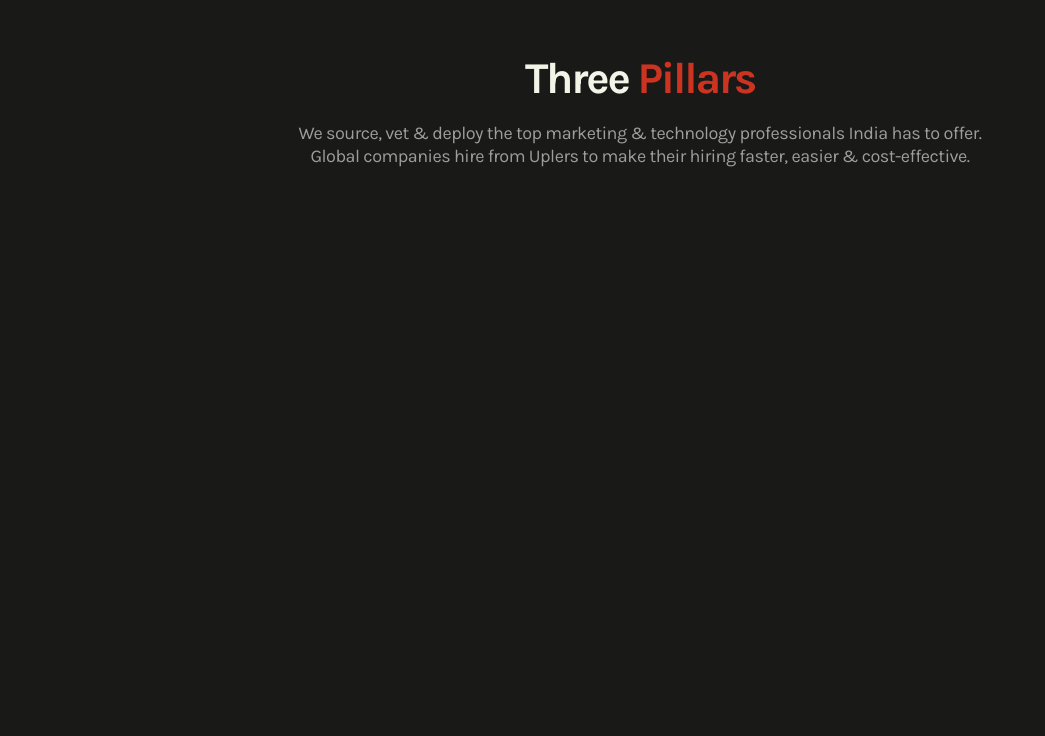
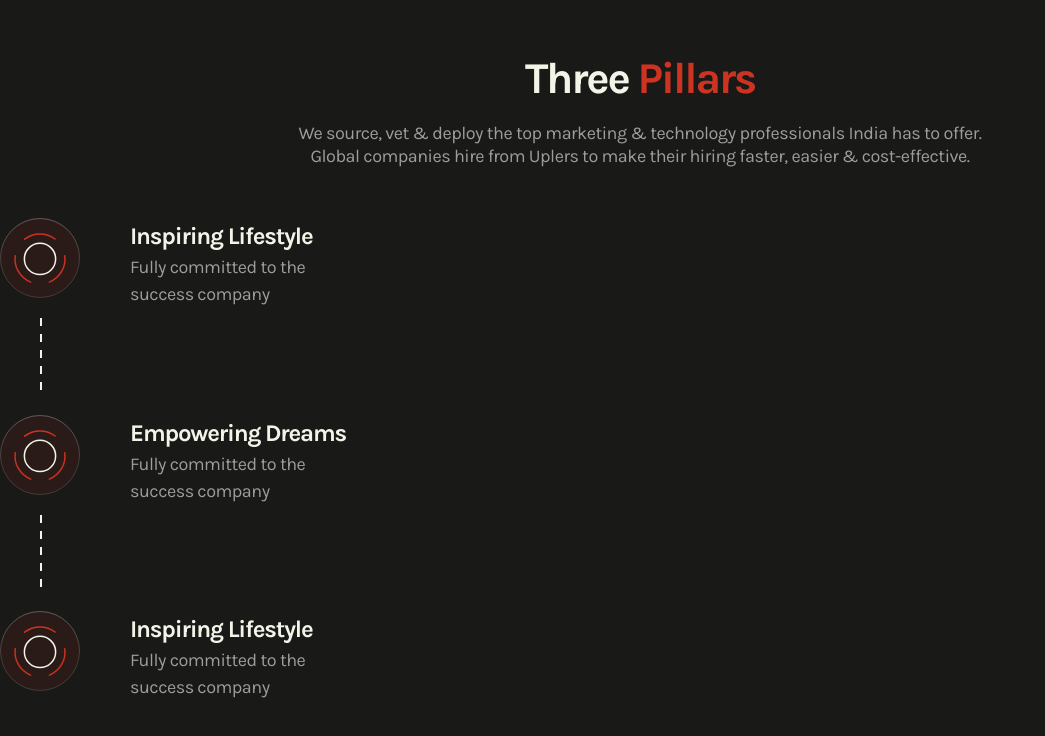
Before and after one commit to TarunRajpurohit123/pace-bussiness-website, a Next.js app in the folder pace-website/: page / in a window 1280 px wide. Shown: the top 736 px of the page, without its empty margins (0-1045 px from the left). Built offline with nearby package versions, Linux system fonts and the light colour scheme.

Commit message:
home three pillar left done

```diff
--- a/pace-website/src/app/components/HomeThreePillar.jsx
+++ b/pace-website/src/app/components/HomeThreePillar.jsx
@@ -1,7 +1,12 @@
+import CircleIcon2 from "@/components/svgs/CircleIcon2";
+import StepLineIcon from "@/components/svgs/StepLineIcon";
+import Image from "next/image";
+
 export default function HomeThreePillar() {
   return (
     <>
       <section className="homeThreePillar page-width">
+        {/* three pillar top */}
         <div className="homeThreePillar__top">
           <h1 className="homeThreePillar__top__heading">
             Three <span>Pillars</span>
@@ -14,6 +19,55 @@ export default function HomeThreePillar() {
             </p>
           </div>
         </div>
+        {/* three pillar main */}
+        <main className="threepillar__main">
+          <div className="threepillar__left">
+            {/* pillar 1 */}
+            <div>
+              <div className="linkLogo">
+                <CircleIcon2 />
+              </div>
+              <div className="linkText">
+                <h2>Inspiring Lifestyle</h2>
+                <p>Fully committed to the success company</p>
+              </div>
+            </div>
+            {/* pillar 1 end */}
+
+            <div className="mb-[1.7rem]">
+              <StepLineIcon />
+            </div>
+
+            {/* pillar 2 */}
+            <div>
+              <div className="linkLogo">
+                <CircleIcon2 />
+              </div>
+              <div className="linkText">
+                <h2>Empowering Dreams</h2>
+                <p>Fully committed to the success company</p>
+              </div>
+            </div>
+            {/* pillar 2 end */}
+
+            <div className="mb-[1.6rem]">
+              <StepLineIcon />
+            </div>
+
+            {/* pillar 2 */}
+            <div>
+              <div className="linkLogo">
+                <CircleIcon2 />
+              </div>
+              <div className="linkText">
+                <h2>Inspiring Lifestyle</h2>
+                <p>Fully committed to the success company</p>
+              </div>
+            </div>
+            {/* pillar 2 end */}
+          </div>
+          <div className="threepillar__right"></div>
+        </main>
       </section>
     </>
   );
--- a/pace-website/src/app/globals.css
+++ b/pace-website/src/app/globals.css
@@ -842,3 +842,36 @@ option:hover {
   text-align: center;
   color: var(--gray_400);
 }
+
+.threepillar__left {
+  width: 41.2rem;
+  height: 52rem;
+}
+
+.threepillar__left > div {
+  display: flex;
+}
+
+.threepillar__left > div > .linkText {
+  margin-left: 5rem;
+  width: 21.6rem;
+  height: 10rem;
+}
+.threepillar__left > div > .linkText > h2 {
+  color: #f1f4e6;
+  font-size: 2.4rem;
+  font-weight: 700;
+  line-height: 3.6rem;
+  letter-spacing: -0.05em;
+  text-align: left;
+}
+.threepillar__left > div > .linkText > p {
+  color: var(--gray_400);
+  font-size: 1.8rem;
+  font-weight: 400;
+  line-height: 2.7rem;
+  text-align: left;
+}
+.threepillar__main {
+  margin-top: 5rem;
+}
--- /dev/null
+++ b/pace-website/src/components/svgs/CircleIcon2.jsx
@@ -0,0 +1,96 @@
+export default function CircleIcon2() {
+  return (
+    <>
+      <svg
+        width="80"
+        height="80"
+        viewBox="0 0 80 80"
+        fill="none"
+        xmlns="http://www.w3.org/2000/svg"
+      >
+        <g filter="url(#filter0_b_388_1827)">
+          <rect
+            width="80"
+            height="80"
+            rx="40"
+            fill="#CC3321"
+            fillOpacity="0.1"
+          />
+          <rect
+            x="0.5"
+            y="0.5"
+            width="79"
+            height="79"
+            rx="39.5"
+            stroke="url(#paint0_linear_388_1827)"
+            strokeOpacity="0.3"
+          />
+          <path
+            d="M51.0501 29.875C57.1501 35.9751 57.1501 45.875 51.0501 51.975C44.9501 58.075 35.05 58.075 28.95 51.975C22.85 45.875 22.85 35.9751 28.95 29.875C35.05 23.775 44.9501 23.775 51.0501 29.875Z"
+            stroke="#F1F4E6"
+            strokeWidth="1.5"
+            strokeLinecap="round"
+            strokeLinejoin="round"
+          />
+          <path
+            d="M30.625 64.1C25.625 62.1 21.25 58.475 18.35 53.45C15.5 48.525 14.55 43.05 15.225 37.825"
+            stroke="#CB3321"
+            strokeWidth="1.5"
+            strokeLinecap="round"
+            strokeLinejoin="round"
+          />
+          <path
+            d="M24.625 21.1999C28.875 17.8749 34.2 15.8999 40 15.8999C45.675 15.8999 50.9 17.8249 55.1 21.0249"
+            stroke="#CB3321"
+            strokeWidth="1.5"
+            strokeLinecap="round"
+            strokeLinejoin="round"
+          />
+          <path
+            d="M49.375 64.1C54.375 62.1 58.75 58.475 61.65 53.45C64.5 48.525 65.45 43.05 64.775 37.825"
+            stroke="#CB3321"
+            strokeWidth="1.5"
+            strokeLinecap="round"
+            strokeLinejoin="round"
+          />
+        </g>
+        <defs>
+          <filter
+            id="filter0_b_388_1827"
+            x="-6"
+            y="-6"
+            width="92"
+            height="92"
+            filterUnits="userSpaceOnUse"
+            colorInterpolationFilters="sRGB"
+          >
+            <feFlood floodOpacity="0" result="BackgroundImageFix" />
+            <feGaussianBlur in="BackgroundImageFix" stdDeviation="3" />
+            <feComposite
+              in2="SourceAlpha"
+              operator="in"
+              result="effect1_backgroundBlur_388_1827"
+            />
+            <feBlend
+              mode="normal"
+              in="SourceGraphic"
+              in2="effect1_backgroundBlur_388_1827"
+              result="shape"
+            />
+          </filter>
+          <linearGradient
+            id="paint0_linear_388_1827"
+            x1="40"
+            y1="0"
+            x2="40"
+            y2="50.8361"
+            gradientUnits="userSpaceOnUse"
+          >
+            <stop stopColor="#E7E7E7" />
+            <stop offset="1" stopColor="#818181" />
+          </linearGradient>
+        </defs>
+      </svg>
+    </>
+  );
+}
--- /dev/null
+++ b/pace-website/src/components/svgs/StepLineIcon.jsx
@@ -0,0 +1,21 @@
+export default function StepLineIcon() {
+  return (
+    <svg
+      width="80"
+      height="80"
+      viewBox="0 0 80 80"
+      fill="none"
+      xmlns="http://www.w3.org/2000/svg"
+    >
+      <line
+        x1="41"
+        y1="4.37114e-08"
+        x2="41"
+        y2="80"
+        stroke="#F1F4E6"
+        strokeWidth="2"
+        strokeDasharray="8 8"
+      />
+    </svg>
+  );
+}
```
